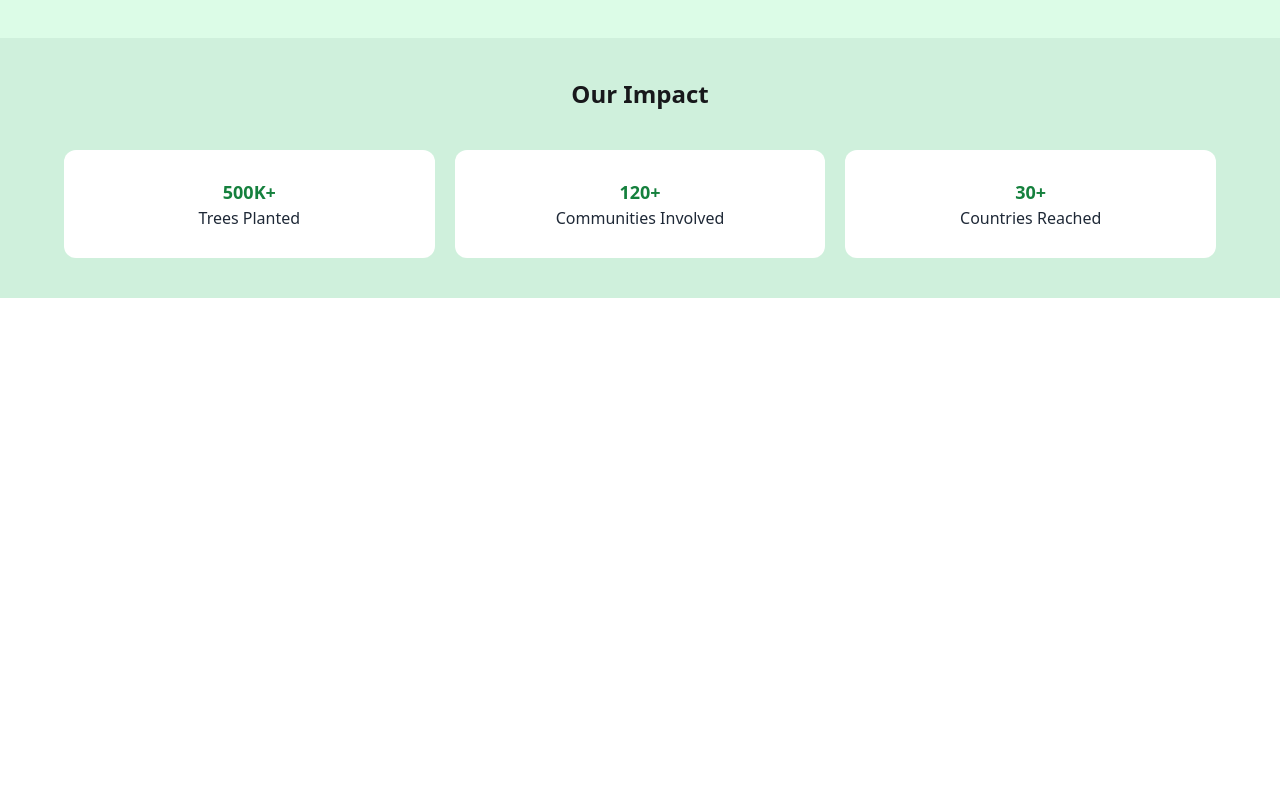
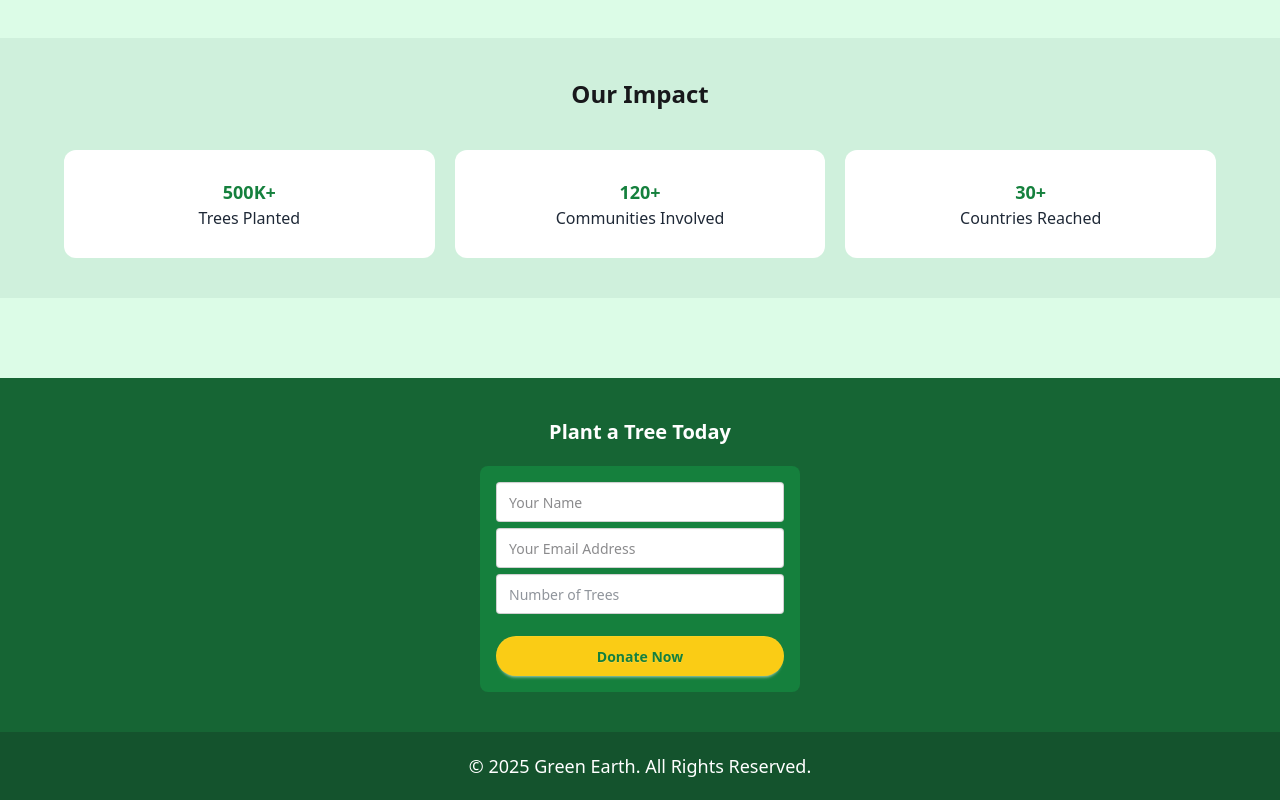
Before and after one commit to abdulmajed123/my-six-assignment, a plain HTML site: page index.html in a window 1280 px wide. Shown: the part 1106-1906 px from the top of the page. Before the commit the page ends 1484 px from the top, so only its background shows below. Drawn offline with nearby package versions, Linux system fonts and the light colour scheme; no server answers.

Commit message:
added form section and footer section

```diff
--- a/index.html
+++ b/index.html
@@ -124,6 +124,8 @@
       </div>
     </section>
 
+    <!-- campaign section start here -->
+
     <section class="max-w-3xl mx-auto mt-20 p-5 md:p-0">
       <h2 class="text-2xl font-bold my-10 text-center">About the Campaign</h2>
       <div
@@ -154,6 +156,8 @@
       </div>
     </section>
 
+    <!-- our impact section start here -->
+
     <section class="bg-[#cff0dc] mt-20 p-10 mb-20">
       <h2 class="text-2xl font-bold text-center mb-10">Our Impact</h2>
       <div
@@ -174,6 +178,43 @@
       </div>
     </section>
 
+    <!-- form section start here -->
+
+    <section class="bg-[#166534] p-10">
+      <h2 class="text-xl font-bold text-center mb-5 text-white">
+        Plant a Tree Today
+      </h2>
+      <div class="mx-auto">
+        <fieldset class="fieldset bg-[#15803D] rounded-box w-xs mx-auto p-4">
+          <input type="email" class="input" placeholder="Your Name" />
+          <input
+            type="password"
+            class="input"
+            placeholder="Your Email Address"
+          />
+          <input
+            type="password"
+            class="input text-[#1f2937]"
+            placeholder="Number of Trees"
+          />
+
+          <button
+            class="btn bg-[#facc15] border-none mt-4 rounded-3xl text-[#15803d]"
+          >
+            Donate Now
+          </button>
+        </fieldset>
+      </div>
+    </section>
+
+    <!-- footer section start here -->
+
+    <section class="bg-[#14532d] p-5">
+      <p class="text-[#ffffff] text-lg text-center">
+        © 2025 Green Earth. All Rights Reserved.
+      </p>
+    </section>
+
     <script src="./script/script.js"></script>
   </body>
 </html>
--- a/script/script.js
+++ b/script/script.js
@@ -42,7 +42,7 @@ const loadCategories = () => {
         cards.forEach((card) => {
           cardContainer.innerHTML += `
           <div class="bg-white max-h-full p-2 rounded-lg shadow-md mx-auto space-y-2 ">
-            <img class="w-60 h-52 rounded-lg mx-auto" src="${card.image}" alt="" />
+            <img class="w-96 h-52 rounded-lg mx-auto" src="${card.image}" alt="" />
             <h2 class="text-xl text-black font-semibold text-center md:text-start ">${card.name}</h2>
             <p class='line-clamp-4 text-center md:text-start'>
               ${card.description}
```
